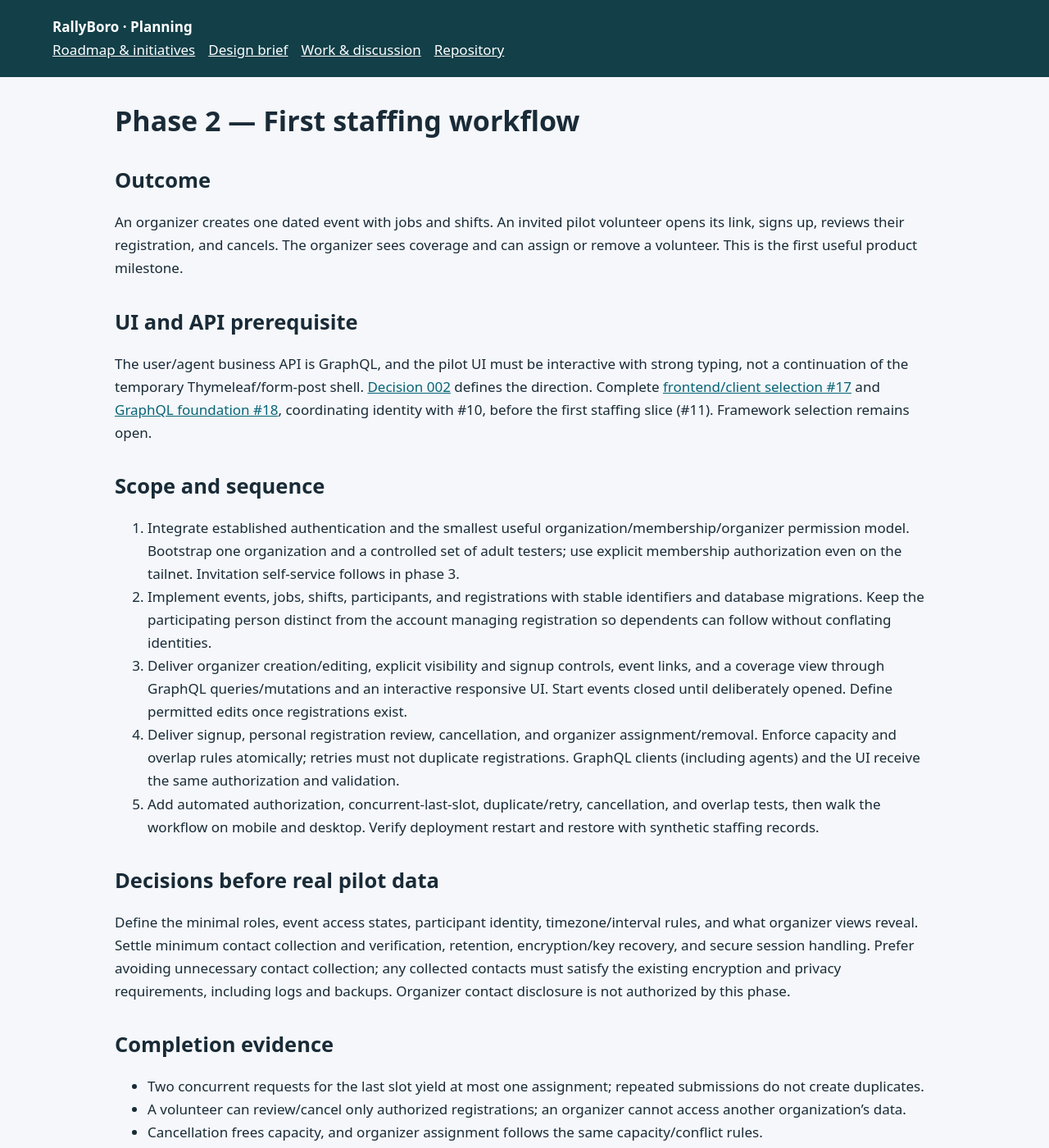
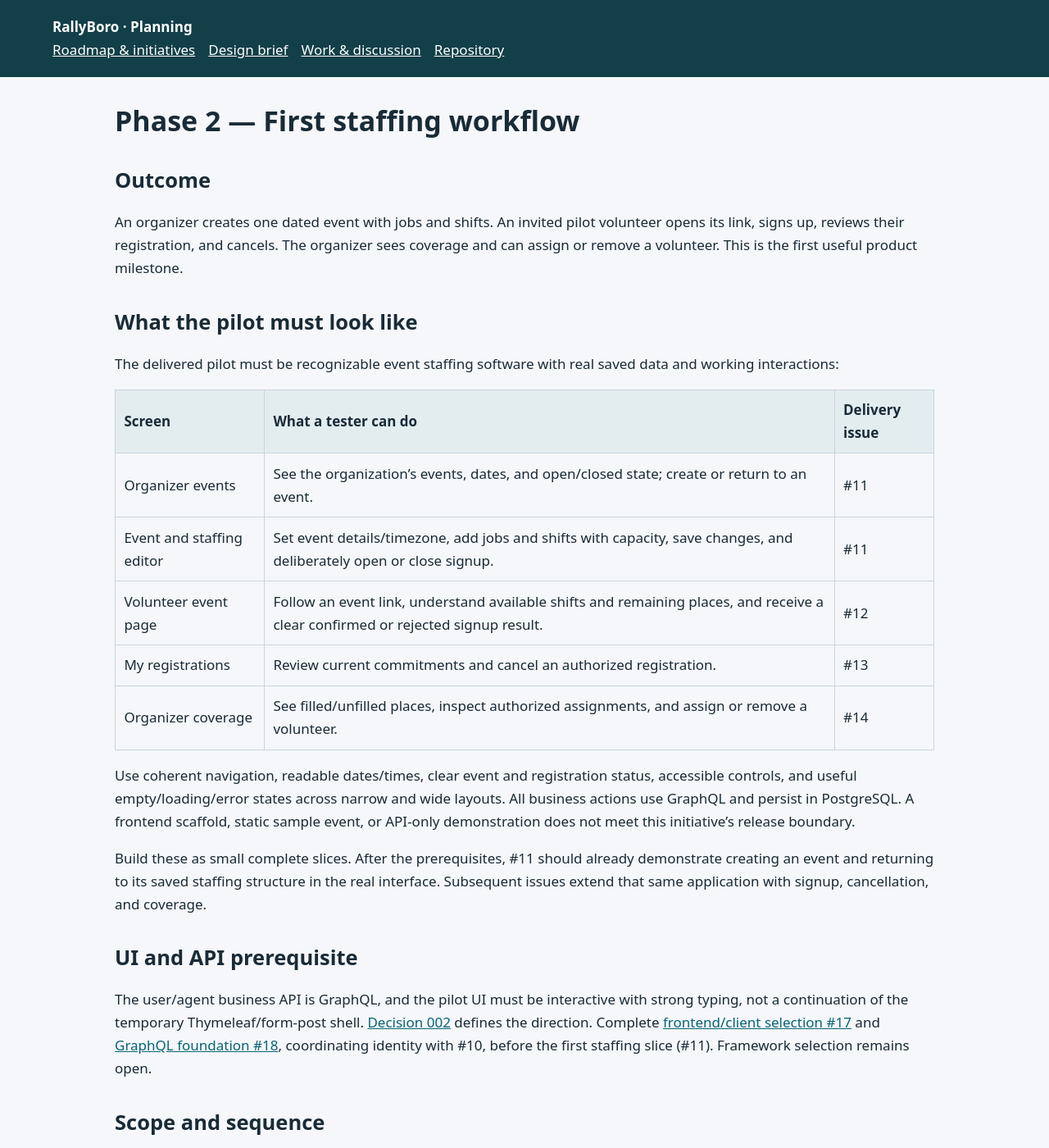
Before and after one commit to WhitesboroBandBoosters/RallyBoro, a Jekyll site: the page built from roadmap/02-first-staffing-workflow.md, in a window 1280 px wide and 1400 px high. Shown: the whole window at 82% size. Built offline with Jekyll 4.4.1, drawn with Linux system fonts in a browser that asks for light colours; some of the changed text lies outside the part shown.

Commit message:
docs: define the staffing pilot screens and demonstration

```diff
--- a/roadmap/02-first-staffing-workflow.md
+++ b/roadmap/02-first-staffing-workflow.md
@@ -7,6 +7,22 @@ title: "Phase 2 \u2014 First staffing workflow"
 ## Outcome
 
 An organizer creates one dated event with jobs and shifts. An invited pilot volunteer opens its link, signs up, reviews their registration, and cancels. The organizer sees coverage and can assign or remove a volunteer. This is the first useful product milestone.
+
+## What the pilot must look like
+
+The delivered pilot must be recognizable event staffing software with real saved data and working interactions:
+
+| Screen | What a tester can do | Delivery issue |
+| --- | --- | --- |
+| Organizer events | See the organization’s events, dates, and open/closed state; create or return to an event. | #11 |
+| Event and staffing editor | Set event details/timezone, add jobs and shifts with capacity, save changes, and deliberately open or close signup. | #11 |
+| Volunteer event page | Follow an event link, understand available shifts and remaining places, and receive a clear confirmed or rejected signup result. | #12 |
+| My registrations | Review current commitments and cancel an authorized registration. | #13 |
+| Organizer coverage | See filled/unfilled places, inspect authorized assignments, and assign or remove a volunteer. | #14 |
+
+Use coherent navigation, readable dates/times, clear event and registration status, accessible controls, and useful empty/loading/error states across narrow and wide layouts. All business actions use GraphQL and persist in PostgreSQL. A frontend scaffold, static sample event, or API-only demonstration does not meet this initiative’s release boundary.
+
+Build these as small complete slices. After the prerequisites, #11 should already demonstrate creating an event and returning to its saved staffing structure in the real interface. Subsequent issues extend that same application with signup, cancellation, and coverage.
 
 ## UI and API prerequisite
 
@@ -23,6 +39,10 @@ The user/agent business API is GraphQL, and the pilot UI must be interactive wit
 ## Decisions before real pilot data
 
 Define the minimal roles, event access states, participant identity, timezone/interval rules, and what organizer views reveal. Settle minimum contact collection and verification, retention, encryption/key recovery, and secure session handling. Prefer avoiding unnecessary contact collection; any collected contacts must satisfy the existing encryption and privacy requirements, including logs and backups. Organizer contact disclosure is not authorized by this phase.
+
+## Required pilot demonstration
+
+Starting with an empty organization, an organizer creates a dated event with two jobs and several shifts, saves it, reloads it, and opens signup. A second authenticated pilot account follows the link and takes an available shift. The organizer sees coverage update; the volunteer finds the commitment under My registrations and cancels it; both views show the freed capacity. Repeat representative interactions at mobile and desktop widths. Use synthetic identities until phase-2 privacy safeguards pass. Capture this demonstration in #15 alongside API/concurrency checks.
 
 ## Completion evidence
 
```
